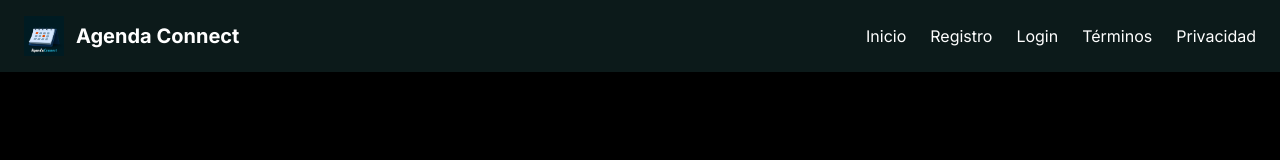
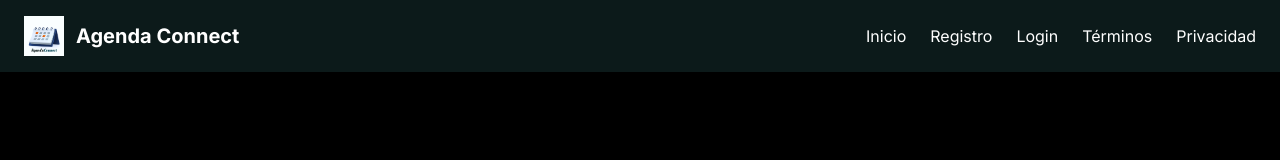
Before and after one commit to Sandytheking/my-agenda-connect, a Next.js app: page /login in a window 1280 px wide. Shown: the top 160 px of the page. Built offline with nearby package versions, Linux system fonts and the light colour scheme.

Commit message:
Navbar corregido y agregado globalmente

```diff
--- a/components/Navbar.tsx
+++ b/components/Navbar.tsx
@@ -11,7 +11,7 @@
     <header className="bg-[#0C1A1A] text-white shadow-md fixed w-full z-50">
       <div className="max-w-7xl mx-auto px-6 py-4 flex justify-between items-center">
         <div className="flex items-center gap-3">
-          <Image src="/logo.png" alt="Logo" width={40} height={40} />
+          <Image src="/logo2.png" alt="Logo" width={40} height={40} />
           <span className="text-xl font-bold">Agenda Connect</span>
         </div>
 
```
